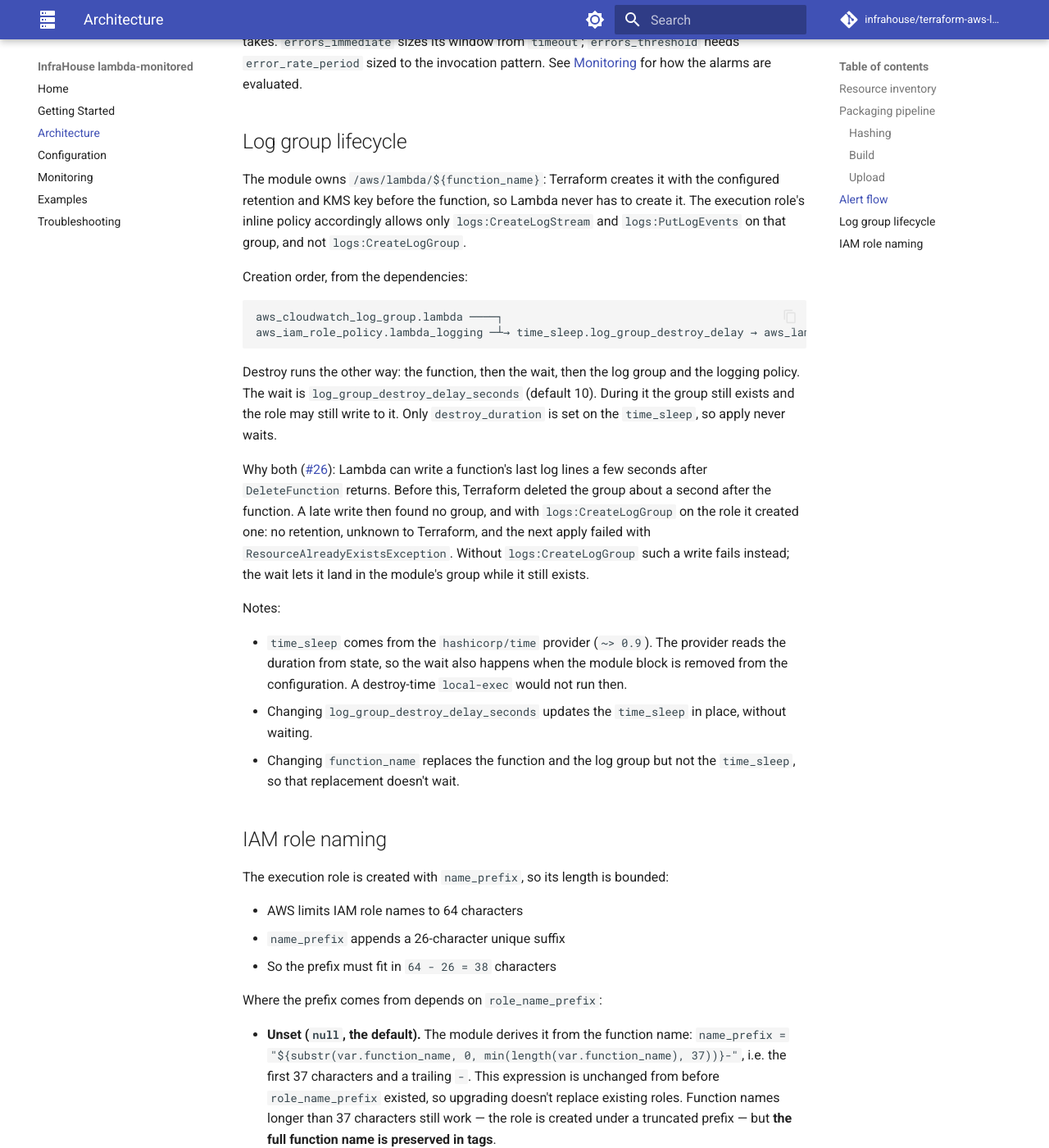
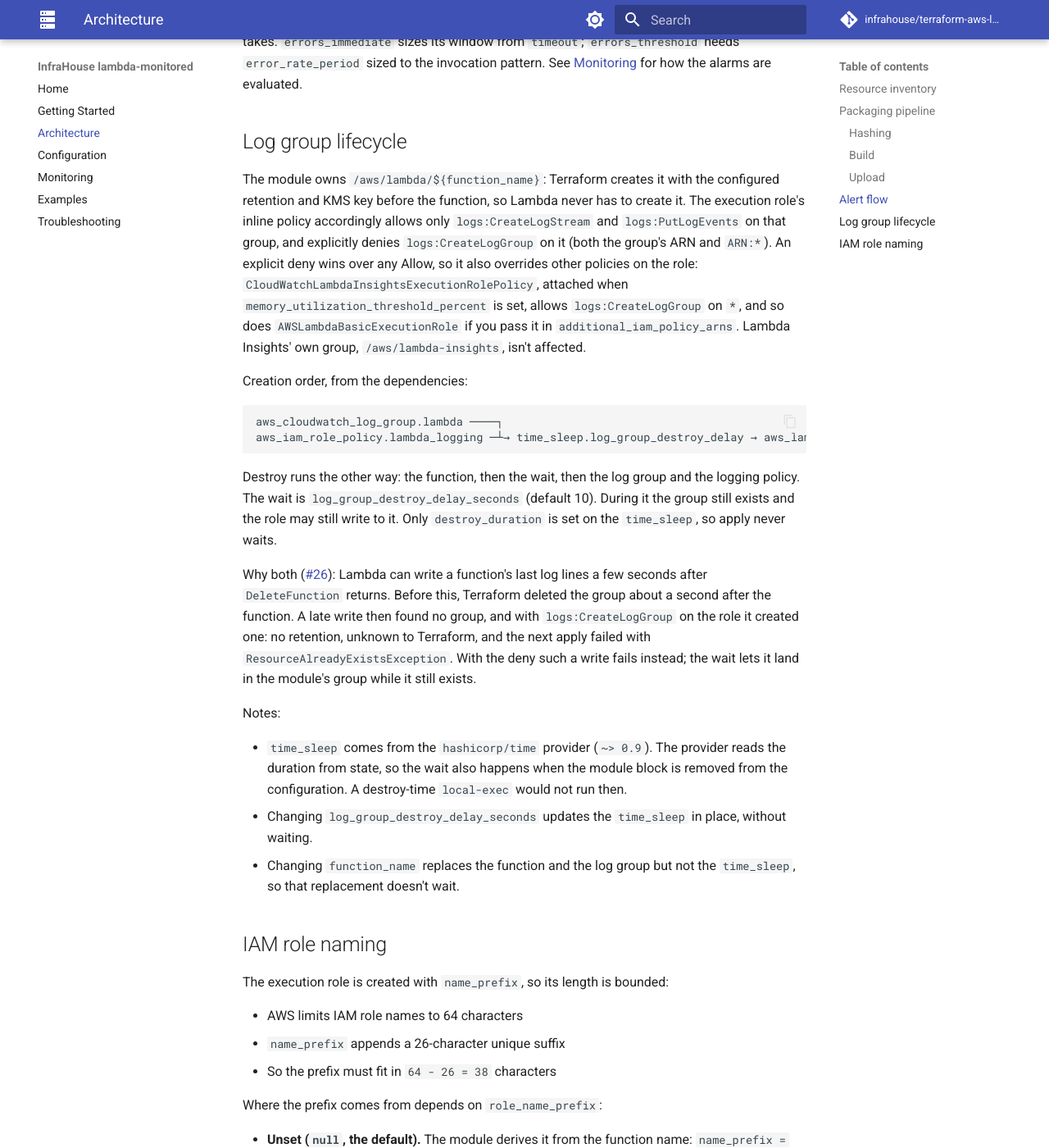
Before and after one commit to infrahouse/terraform-aws-lambda-monitored, an MkDocs documentation site: the page built from docs/architecture.md, in a window 1280 px wide and 1400 px high, scrolled down 3787 px. Shown: the whole window at 82% size. Built offline with MkDocs 1.6.1 and Material for MkDocs 9.7.7, drawn with Linux system fonts in a browser that asks for light colours; comment, search, counter and statistics services are not loaded; some of the changed text lies outside the part shown.

Commit message:
docs: describe the deny on logs:CreateLogGroup; fix the example's policy (#26)
Review round 1.

Finding 1: the docs said the role "can't create log groups", but with
the memory alarm Lambda Insights' managed policy allowed it on "*".
README ("Tight IAM by default" and "Log Group on Destroy"),
docs/architecture.md (inventory row and "Log group lifecycle"),
docs/troubleshooting.md, docs/index.md and CLAUDE.md now say the
logging policy explicitly denies logs:CreateLogGroup on the module's
group, which wins over that Allow and over additional_iam_policy_arns.
The additional_iam_policy_arns note says the deny covers only this
group's name. tests/README.md describes the parametrized cases and the
IAM simulation.

Finding 2: examples/custom-permissions/README.md listed
logs:CreateLogGroup among the permissions the module creates. It now
shows the Allow without it and the Deny statement, with why.

Co-Authored-By: Claude Opus 5.5 <noreply@anthropic.com>

```diff
--- a/docs/architecture.md
+++ b/docs/architecture.md
@@ -14,7 +14,7 @@ dashed lines are optional or conditional on variable values.
 | `module.lambda_bucket` | `lambda_s3.tf` | 1 | S3 bucket for deployment packages (via `infrahouse/s3-bucket`). |
 | `aws_s3_object.lambda_package` | `lambda_s3.tf` | 1 | Uploaded zip. Key includes a content hash so uploads are immutable. |
 | `aws_iam_role.lambda` | `lambda_iam.tf` | 1 | Execution role, `name_prefix`-ed: `role_name_prefix` if set, else the function name cut to fit 38 chars. |
-| `aws_iam_role_policy.lambda_logging` | `lambda_iam.tf` | 1 | Create log streams in and write events to the function's log group only. No `logs:CreateLogGroup`. |
+| `aws_iam_role_policy.lambda_logging` | `lambda_iam.tf` | 1 | Create log streams in and write events to the function's log group only; deny `logs:CreateLogGroup` on it. |
 | `aws_iam_role_policy.lambda_vpc_access` | `lambda_iam.tf` | 0 or 1 | ENI lifecycle in specified subnets only, when `lambda_subnet_ids` is set. |
 | `aws_iam_role_policy_attachment.additional` | `lambda_iam.tf` | N | One per ARN in `additional_iam_policy_arns`. |
 | `aws_iam_role_policy_attachment.lambda_insights` | `lambda_iam.tf` | 0 or 1 | Attaches `CloudWatchLambdaInsightsExecutionRolePolicy` when memory alarm is enabled. |
@@ -98,7 +98,11 @@ sizes its window from `timeout`; `errors_threshold` needs `error_rate_period` si
 
 The module owns `/aws/lambda/${function_name}`: Terraform creates it with the configured retention and KMS key before
 the function, so Lambda never has to create it. The execution role's inline policy accordingly allows only
-`logs:CreateLogStream` and `logs:PutLogEvents` on that group, and not `logs:CreateLogGroup`.
+`logs:CreateLogStream` and `logs:PutLogEvents` on that group, and explicitly denies `logs:CreateLogGroup` on it (both
+the group's ARN and `ARN:*`). An explicit deny wins over any Allow, so it also overrides other policies on the role:
+`CloudWatchLambdaInsightsExecutionRolePolicy`, attached when `memory_utilization_threshold_percent` is set, allows
+`logs:CreateLogGroup` on `*`, and so does `AWSLambdaBasicExecutionRole` if you pass it in
+`additional_iam_policy_arns`. Lambda Insights' own group, `/aws/lambda-insights`, isn't affected.
 
 Creation order, from the dependencies:
 
@@ -114,8 +118,8 @@ Only `destroy_duration` is set on the `time_sleep`, so apply never waits.
 Why both ([#26](https://github.com/infrahouse/terraform-aws-lambda-monitored/issues/26)): Lambda can write a
 function's last log lines a few seconds after `DeleteFunction` returns. Before this, Terraform deleted the group about
 a second after the function. A late write then found no group, and with `logs:CreateLogGroup` on the role it created
-one: no retention, unknown to Terraform, and the next apply failed with `ResourceAlreadyExistsException`. Without
-`logs:CreateLogGroup` such a write fails instead; the wait lets it land in the module's group while it still exists.
+one: no retention, unknown to Terraform, and the next apply failed with `ResourceAlreadyExistsException`. With the
+deny such a write fails instead; the wait lets it land in the module's group while it still exists.
 
 Notes:
 
```
Also changed, not shown: CLAUDE.md (+9 -7 lines), README.md (+9 -7 lines), docs/index.md (+1 -1 lines), docs/troubleshooting.md (+4 -4 lines), examples/custom-permissions/README.md (+12 -1 lines), 1 other file.
